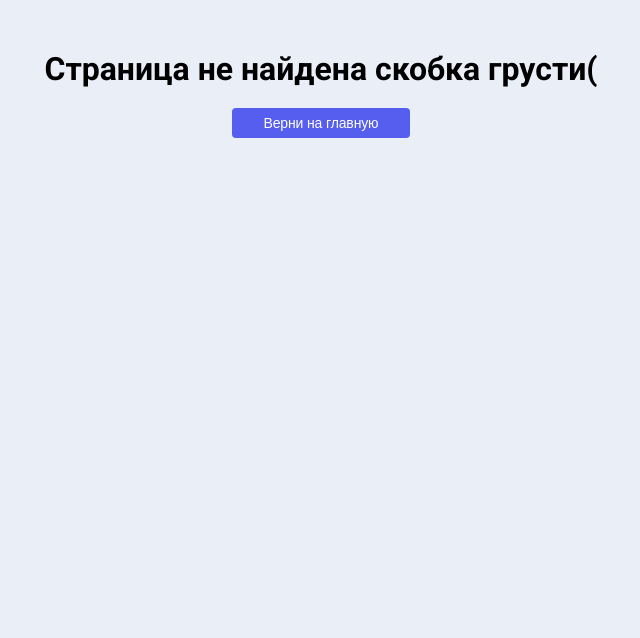
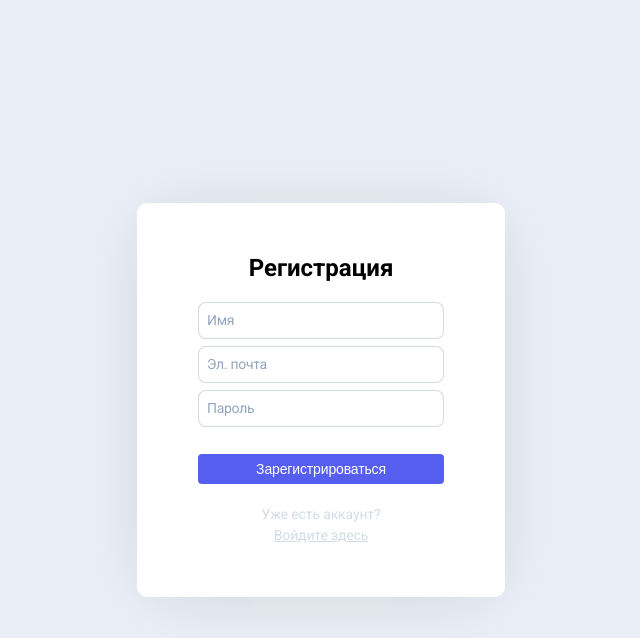
Before and after one commit to golubevNikita/skypro-kanban, a React (Vite) app: page /projects/kanban/sign-up in a window 1280 px wide. Shown: the top 638 px of the page, without its empty margins (319-959 px from the left). Built offline with nearby package versions, Linux system fonts and the light colour scheme.

Commit message:
add: BrowserRouter basename; fix: some links

```diff
--- a/src/components/AuthorisationForm/AuthorisationForm.jsx
+++ b/src/components/AuthorisationForm/AuthorisationForm.jsx
@@ -106,9 +106,9 @@ const AuthorisationForm = ({ isSignUp }) => {
                 )}
 
                 <S.ModalButton onClick={submitButton} id="form-button">
-                  <a href="../main.html">
-                    {isSignUp ? "Зарегистрироваться" : "Войти"}
-                  </a>
+                  {/* <a href="../main.html"> */}
+                  {isSignUp ? "Зарегистрироваться" : "Войти"}
+                  {/* </a> */}
                 </S.ModalButton>
                 <S.ModalFormFooter className="modal__form-group">
                   <p>
--- a/src/main.jsx
+++ b/src/main.jsx
@@ -5,8 +5,8 @@ import App from "./App.jsx";
 
 createRoot(document.getElementById("root")).render(
   <StrictMode>
-    <BrowserRouter>
+    <BrowserRouter basename="/projects/kanban">
       <App />
     </BrowserRouter>
-  </StrictMode>
+  </StrictMode>,
 );
```
